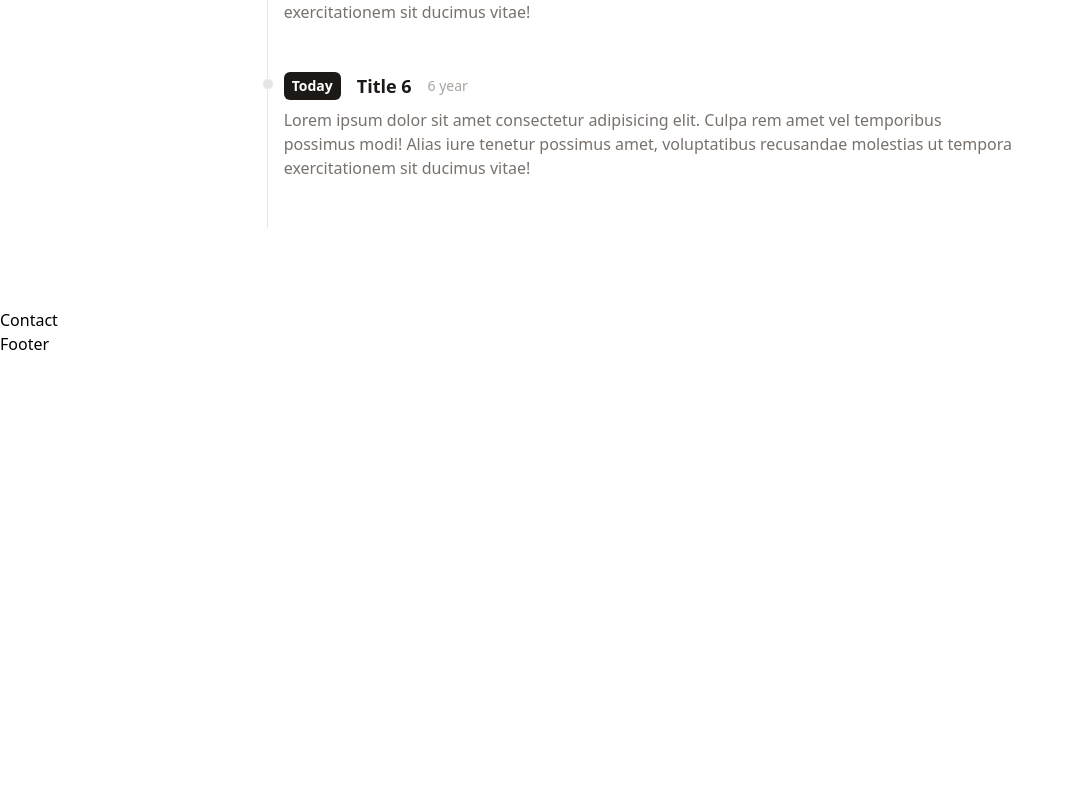
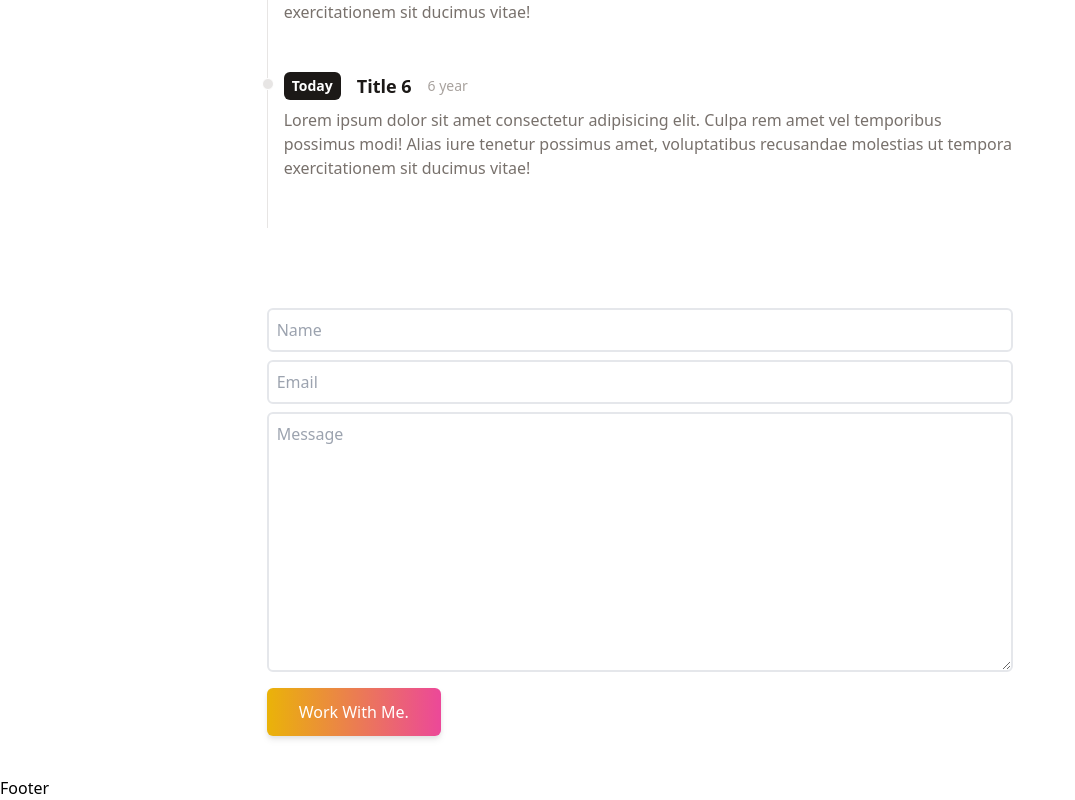
Before and after one commit to BKSchatzki/bks-portfolio, a React (Vite) app: page / in a window 1280 px wide. Shown: the part 1796-2596 px from the top of the page, without its empty margins (0-1075 px from the left). Before the commit the page ends 2152 px from the top, so only its background shows below. Built offline with nearby package versions, Linux system fonts and the light colour scheme.

Commit message:
Add and style form in Contact

```diff
--- a/src/components/Contact.jsx
+++ b/src/components/Contact.jsx
@@ -2,7 +2,40 @@
 
 function Contact() {
   return (
-    <div>Contact</div>
+    <div className="flex flex-col mb-10 mx-auto">
+      <div className="flex justify-center items-center">
+        <form
+          action="#"
+          className="flex flex-col w-full md:w-7/12"
+          method="POST"
+        >
+          <input
+            className="p-2 bg-transparent border-2 rounded-md focus:outline-none"
+            name="name"
+            placeholder="Name"
+            type="text"
+          />
+          <input
+            className="my-2 p-2 bg-transparent border-2 rounded-md focus:outline-none"
+            name="email"
+            placeholder="Email"
+            type="email"
+          />
+          <textarea
+            className="mb-4 p-2 bg-transparent border-2 rounded-md focus:outline-none"
+            name="message"
+            placeholder="Message"
+            rows="10"
+          />
+          <button
+            className="text-center inline-block px-8 py-3 w-max text-base font-medium rounded-md text-white bg-gradient-to-r from-yellow-500 to-pink-500 drop-shadow-md hover:stroke-white"
+            type="button"
+          >
+            Work With Me.
+          </button>
+        </form>
+      </div>
+    </div>
   )
 }
 
```
